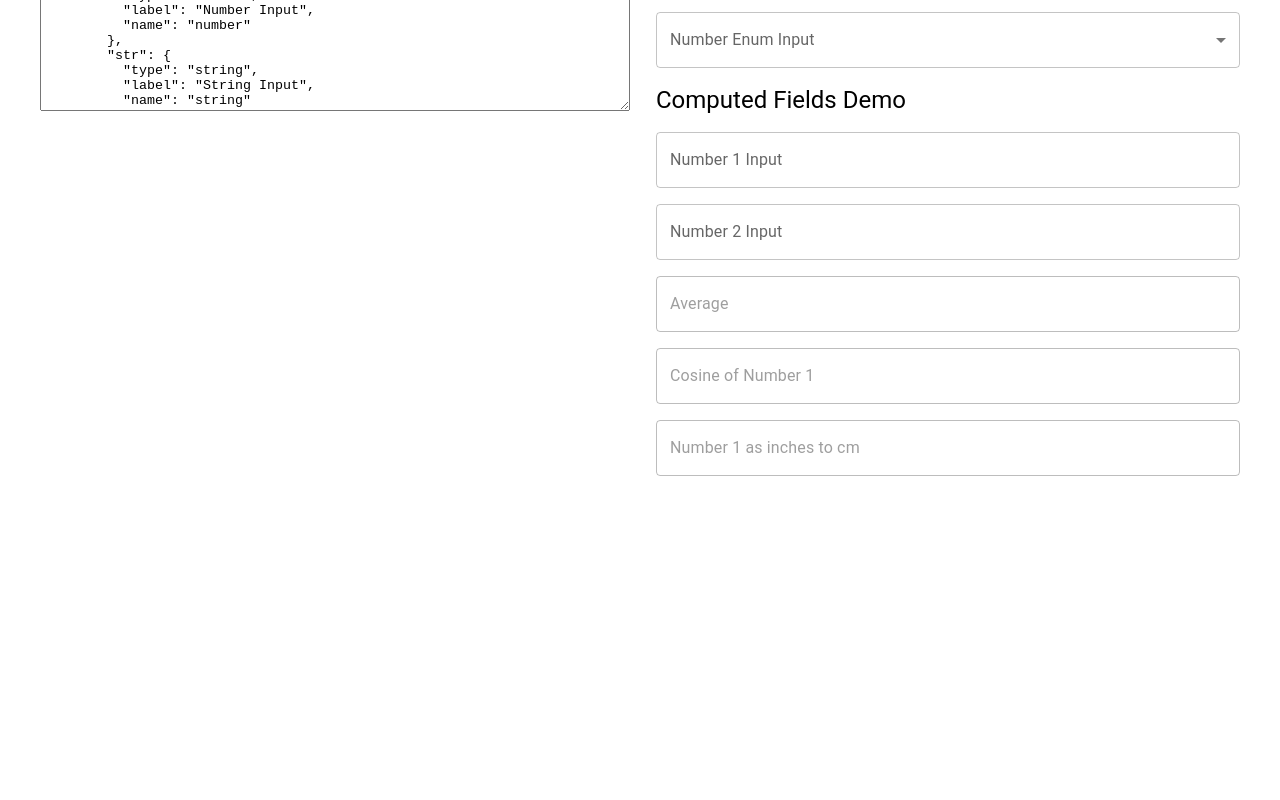
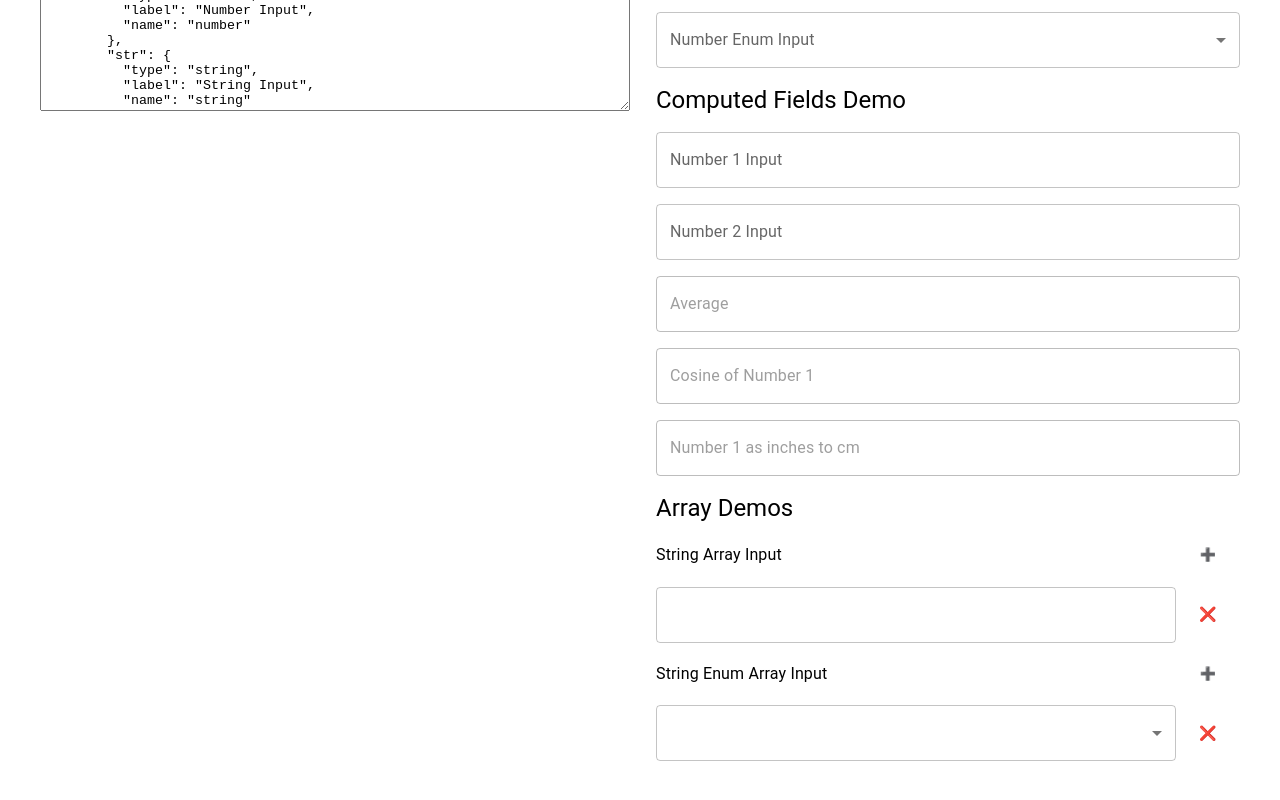
Before and after one commit to AndrewSmithDev/labnetik-test-prototype, a React (Vite) app in the folder proof-of-concept/client/: page / in a window 1280 px wide. Shown: the part 660-1460 px from the top of the page. Before the commit the page ends 1184 px from the top, so only its background shows below. Built offline with nearby package versions, Linux system fonts and the light colour scheme.

Commit message:
add array inputs

```diff
--- a/proof-of-concept/client/src/example/example-test-config1.ts
+++ b/proof-of-concept/client/src/example/example-test-config1.ts
@@ -5,6 +5,23 @@ export const exampleConfig1: TestConfig = {
   stages: ["creation", "submission"],
   sections: {
     // arrayDemo: {
+    //   type: "array-section",
+    //   name: "arrayDemo",
+    //   label: "Array Demo",
+    //   fields: {
+    //     number1: {
+    //       type: "number",
+    //       label: "Number 1 Input",
+    //       name: "number1",
+    //     },
+    //     number2: {
+    //       type: "number",
+    //       label: "Number 2 Input",
+    //       name: "number2",
+    //     },
+    //   },
+    // },
+
     //   type: "array-section",
     //   name: "arrayDemo",
     //   label: "Array Demo",
@@ -128,5 +145,33 @@ export const exampleConfig1: TestConfig = {
         },
       },
     },
+    arrayDemo: {
+      type: "section",
+      name: "firstSection",
+      label: "Array Demos",
+      fields: {
+        str: {
+          type: "array",
+          label: "String Array Input",
+          name: "str",
+          config: {
+            type: "string",
+            label: "Number Input",
+            name: "str",
+          },
+        },
+        strEnum: {
+          type: "array",
+          label: "String Enum Array Input",
+          name: "strEnum",
+          config: {
+            type: "enum",
+            options: { type: "string", values: ["a", "b", "c"] },
+            label: "String Enum Input",
+            name: "strEnum",
+          },
+        },
+      },
+    },
   },
 };
--- /dev/null
+++ b/proof-of-concept/client/src/form/array-input.tsx
@@ -0,0 +1,72 @@
+import { Button, TextField, Typography } from "@mui/material";
+import { useFormContext } from "react-hook-form";
+import { CustomArrayConfig } from "../type";
+import { NumberEnumInput } from "./number-enum-input";
+import { NumberInput } from "./number-input";
+import { StringEnumInput } from "./string-enum-input";
+import { StringInput } from "./string-input";
+
+export type ArrayInputProps = {
+  config: CustomArrayConfig;
+  pathPrefix: string;
+};
+
+const getInput = (
+  config: CustomArrayConfig["config"]
+): ((props: any) => JSX.Element) | null => {
+  if (config.type === "string") return StringInput;
+  if (config.type === "number") return NumberInput;
+  if (config.type === "enum" && config.options.type === "string")
+    return StringEnumInput;
+  if (config.type === "enum" && config.options.type === "number")
+    return NumberEnumInput;
+  return null;
+};
+
+export const ArrayInput = ({ config, pathPrefix }: ArrayInputProps) => {
+  const { register, watch, setValue } = useFormContext();
+  const { label, name, tooltip, hidden, validation } = config;
+  const path = `${pathPrefix}.${name}`;
+  const values = watch(path) ?? [undefined];
+
+  const handleAdd = () => {
+    setValue(path, [...values, undefined]);
+  };
+
+  const handleDelete = (index: number) => {
+    setValue(
+      path,
+      values.filter((_: unknown, i: number) => i !== index)
+    );
+  };
+
+  const Input = getInput(config.config);
+
+  return (
+    <>
+      <div style={{ display: "flex" }}>
+        <Typography sx={{ flexGrow: 1, lineHeight: "30px" }}>
+          {label}
+        </Typography>
+        <Button onClick={handleAdd} size="small">
+          ➕
+        </Button>
+      </div>
+      {values.map((_: unknown, index: number) => {
+        const valuePath = `${path}.${index}`;
+        return (
+          <div style={{ display: "flex" }}>
+            {Input && (
+              <Input
+                pathPrefix={valuePath}
+                config={config.config as any}
+                showLabel={false}
+              />
+            )}
+            <Button onClick={() => handleDelete(index)}>❌</Button>
+          </div>
+        );
+      })}
+    </>
+  );
+};
--- a/proof-of-concept/client/src/form/form-section.tsx
+++ b/proof-of-concept/client/src/form/form-section.tsx
@@ -5,6 +5,7 @@ import {
   CustomArraySection,
   SectionConfig,
 } from "../type";
+import { ArrayInput } from "./array-input";
 import { ArraySection } from "./array-section";
 import { BooleanInput } from "./boolean-input";
 import { ComputedInput } from "./computed-input";
@@ -63,8 +64,8 @@ export const FormSection = ({ config, pathPrefix }: FormSectionProps) => {
           return <ComputedInput config={fieldConfig} pathPrefix={path} />;
         if (fieldConfig.type === "array-section")
           return <ArraySection config={fieldConfig} pathPrefix={path} />;
-
-        return null;
+        if (fieldConfig.type === "array")
+          return <ArrayInput config={fieldConfig} pathPrefix={path} />;
       })}
     </section>
   );
--- a/proof-of-concept/client/src/form/number-enum-input.tsx
+++ b/proof-of-concept/client/src/form/number-enum-input.tsx
@@ -11,9 +11,14 @@ import { CustomNumberEnumConfig } from "../type";
 export type NumberInputProps = {
   config: CustomNumberEnumConfig;
   pathPrefix: string;
+  showLabel?: boolean;
 };
 
-export const NumberEnumInput = ({ config, pathPrefix }: NumberInputProps) => {
+export const NumberEnumInput = ({
+  config,
+  pathPrefix,
+  showLabel = true,
+}: NumberInputProps) => {
   const { label, name, options, tooltip, hidden, validation } = config;
   const path = `${pathPrefix}.${name}`;
 
@@ -28,12 +33,12 @@ export const NumberEnumInput = ({ config, pathPrefix }: NumberInputProps) => {
 
   return (
     <FormControl fullWidth>
-      <InputLabel id={path}>{label}</InputLabel>
+      {showLabel && <InputLabel id={path}>{label}</InputLabel>}
       <Select
         id={path + ".selector"}
-        labelId={path}
+        labelId={showLabel ? path : undefined}
         value={controller.field.value}
-        label={label}
+        label={showLabel ? label : undefined}
         onChange={handlechange}
       >
         {options.values.map((option) => (
--- a/proof-of-concept/client/src/form/number-input.tsx
+++ b/proof-of-concept/client/src/form/number-input.tsx
@@ -5,14 +5,24 @@ import { CustomNumberConfig } from "../type";
 export type NumberInputProps = {
   config: CustomNumberConfig;
   pathPrefix: string;
+  showLabel?: boolean;
 };
 
-export const NumberInput = ({ config, pathPrefix }: NumberInputProps) => {
+export const NumberInput = ({
+  config,
+  pathPrefix,
+  showLabel = true,
+}: NumberInputProps) => {
   const { register } = useFormContext();
   const { label, name, tooltip, hidden, validation } = config;
   const path = `${pathPrefix}.${name}`;
 
   return (
-    <TextField {...register(path)} label={label} fullWidth type="number" />
+    <TextField
+      {...register(path)}
+      label={showLabel ? label : undefined}
+      fullWidth
+      type="number"
+    />
   );
 };
--- a/proof-of-concept/client/src/form/string-enum-input.tsx
+++ b/proof-of-concept/client/src/form/string-enum-input.tsx
@@ -11,9 +11,14 @@ import { CustomStringEnumConfig } from "../type";
 export type StringInputProps = {
   config: CustomStringEnumConfig;
   pathPrefix: string;
+  showLabel?: boolean;
 };
 
-export const StringEnumInput = ({ config, pathPrefix }: StringInputProps) => {
+export const StringEnumInput = ({
+  config,
+  pathPrefix,
+  showLabel = true,
+}: StringInputProps) => {
   const { label, name, options, tooltip, hidden, validation } = config;
   const path = `${pathPrefix}.${name}`;
 
@@ -25,12 +30,12 @@ export const StringEnumInput = ({ config, pathPrefix }: StringInputProps) => {
 
   return (
     <FormControl fullWidth>
-      <InputLabel id={path}>{label}</InputLabel>
+      {showLabel && <InputLabel id={path}>{label}</InputLabel>}
       <Select
         id={path + ".selector"}
-        labelId={path}
+        labelId={showLabel ? path : undefined}
         value={controller.field.value}
-        label={label}
+        label={showLabel ? label : undefined}
         onChange={handlechange}
       >
         {options.values.map((option) => (
--- a/proof-of-concept/client/src/form/string-input.tsx
+++ b/proof-of-concept/client/src/form/string-input.tsx
@@ -5,12 +5,23 @@ import { CustomStringConfig } from "../type";
 export type StringInputProps = {
   config: CustomStringConfig;
   pathPrefix: string;
+  showLabel?: boolean;
 };
 
-export const StringInput = ({ config, pathPrefix }: StringInputProps) => {
+export const StringInput = ({
+  config,
+  pathPrefix,
+  showLabel = true,
+}: StringInputProps) => {
   const { register } = useFormContext();
   const { label, name, tooltip, hidden, validation } = config;
   const path = `${pathPrefix}.${name}`;
 
-  return <TextField {...register(path)} label={label} fullWidth />;
+  return (
+    <TextField
+      {...register(path)}
+      label={showLabel ? label : undefined}
+      fullWidth
+    />
+  );
 };
--- a/proof-of-concept/client/src/type/zod-schema.ts
+++ b/proof-of-concept/client/src/type/zod-schema.ts
@@ -134,7 +134,8 @@ export const customArrayConfigSchema = baseCustomFieldSchema.extend({
   config: z.union([
     customStringConfigSchema,
     customNumberConfigSchema,
-    customArraySectionSchema,
+    customStringEnumConfigSchema,
+    customNumberEnumConfigSchema,
   ]),
 });
 
@@ -149,6 +150,7 @@ export const customFieldConfigSchema = z.union([
   customStringEnumConfigSchema,
   customNumberEnumConfigSchema,
   customArraySectionSchema,
+  customArrayConfigSchema,
 ]);
 
 // Form [x]
```
